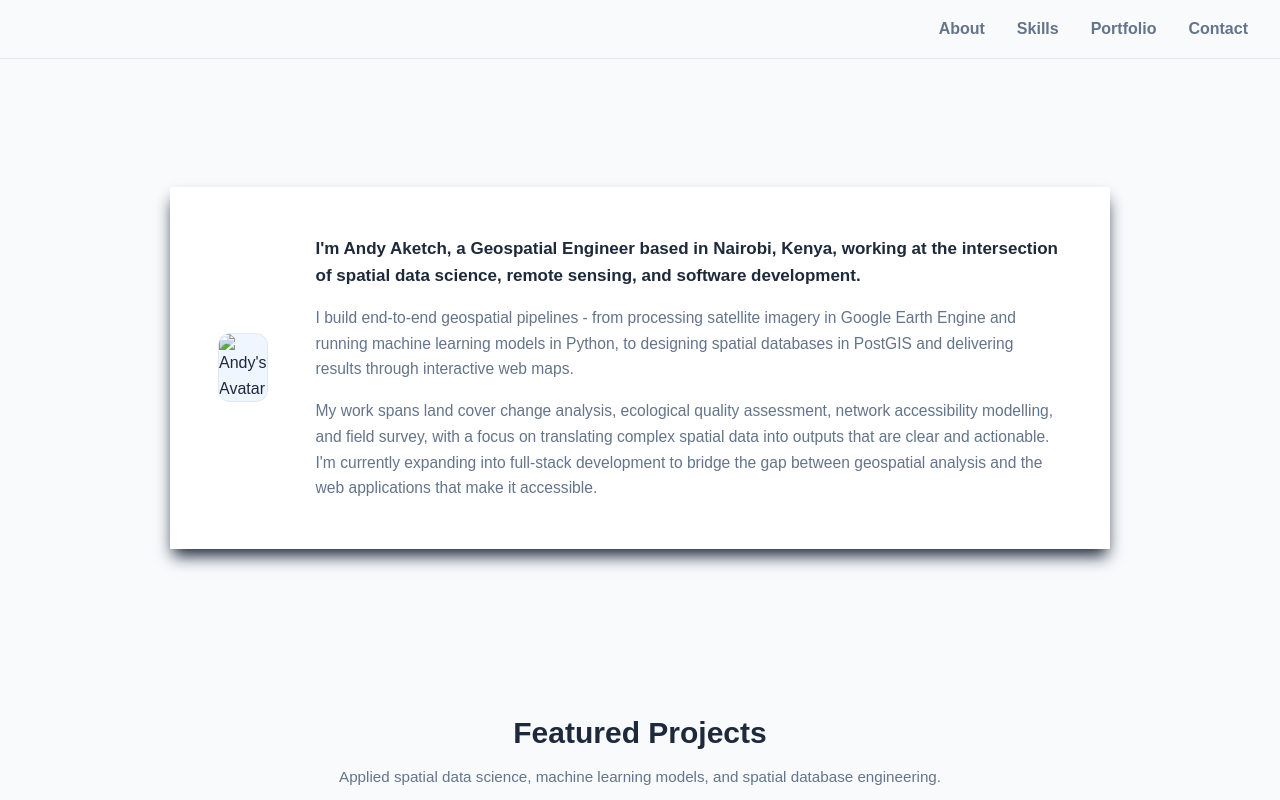
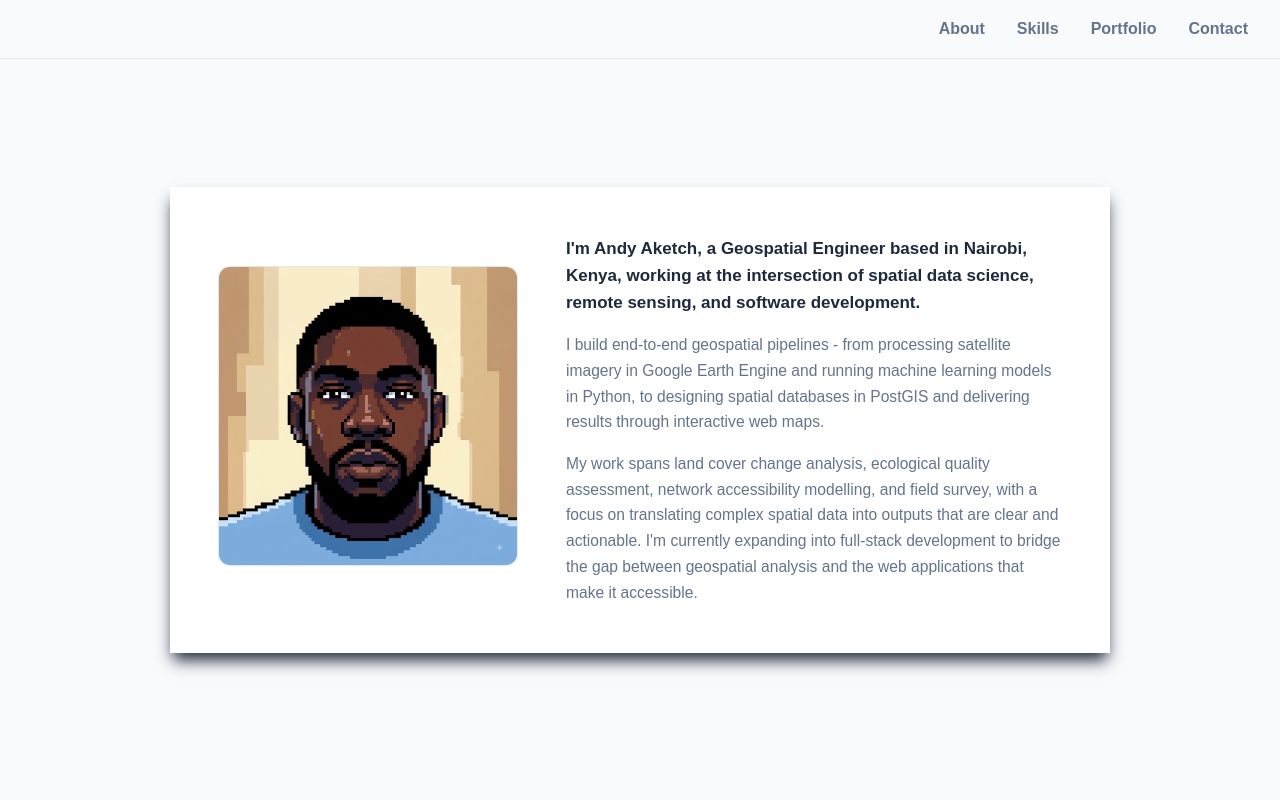
Before and after one commit to andyaketch/andyakech--portfolio, a plain HTML site: page index.html in a window 1280 px wide. Shown: the top 800 px of the page. Drawn offline with Linux system fonts and the light colour scheme; the site is published under a folder, as on GitHub Pages, so addresses that start at the root find nothing.

Commit message:
Updated personal information

```diff
--- a/index.html
+++ b/index.html
@@ -24,7 +24,7 @@
 
         <!-- Profile image  -->
         <div id="desc-image-div">
-          <img id="desc-image" src="/Assets/andyavatar.jpeg" alt="Andy's Avatar">
+          <img id="desc-image" src="Assets/andyavatar.jpeg" alt="Andy's Avatar">
         </div>
 
         <!-- profile text -->
```
